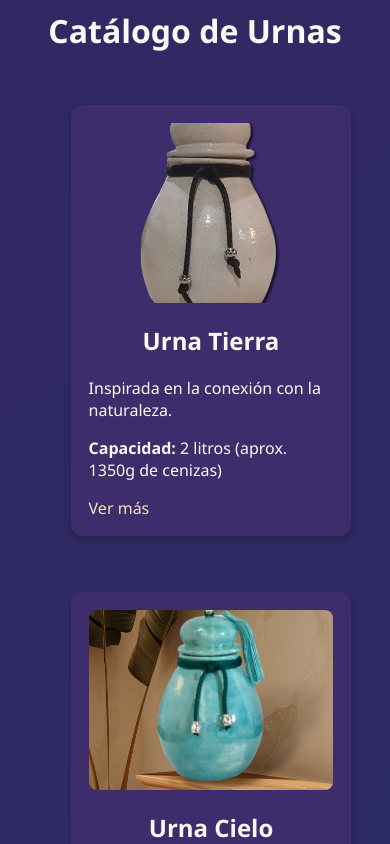
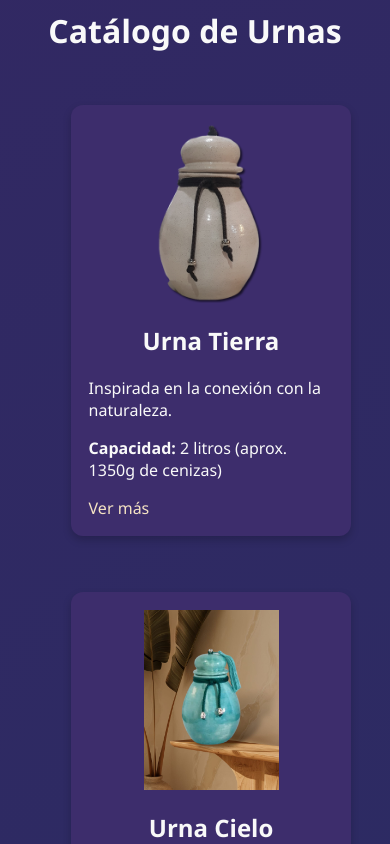
Before and after one commit to miguelkenny/urnasflordelaire, a SvelteKit app: page / in a window 390 px wide. Shown: the part 4520-5364 px from the top of the page. Built offline with nearby package versions, Linux system fonts and the light colour scheme.

Commit message:
Urna Card commit

```diff
--- a/src/app.css
+++ b/src/app.css
@@ -55,7 +55,7 @@ h3 {
 .urna-card img {
   width: 100%;
   height: auto; /* Altura proporcional al ancho */
-  aspect-ratio: 4 / 4; /* Proporción más natural */
+  aspect-ratio: 4 / 3; /* Proporción más natural */
   object-fit: cover;
   border-radius: 8px;
   margin-bottom: 1rem;
@@ -63,6 +63,7 @@ h3 {
 @media (max-width: 600px) {
   .urna-card img {
     max-height: 180px;
+    object-fit: scale-down;
   }
 }
 
--- a/src/routes/urnas/[slug]/+page.svelte
+++ b/src/routes/urnas/[slug]/+page.svelte
@@ -54,7 +54,7 @@
 
   h1 {
     font-family: "Playfair Display", serif;
-    font-size: 2.4rem;
+    font-size: 2.5rem;
     color: #444;
     margin-bottom: 1rem;
   }
```
